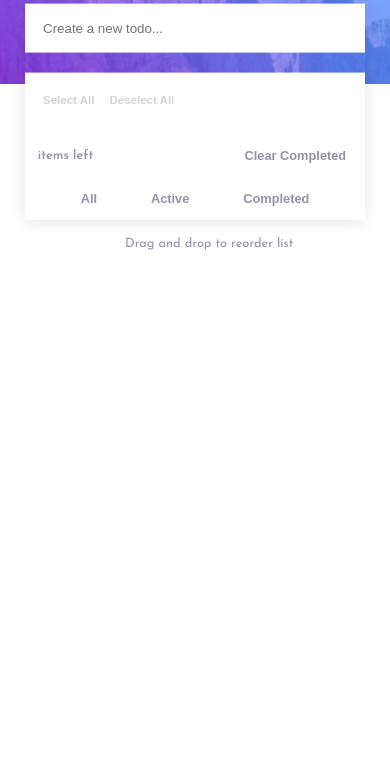
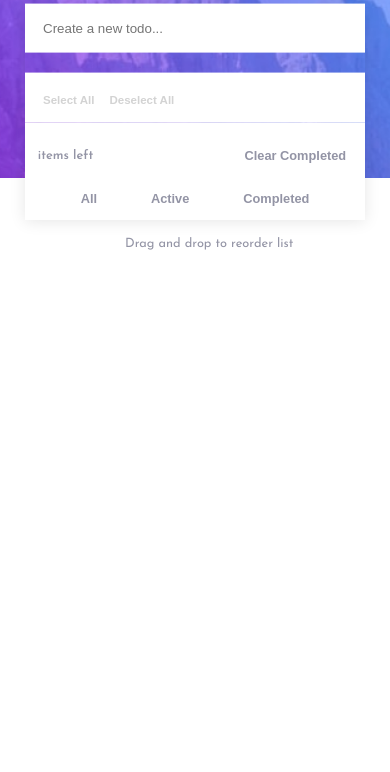
Before and after one commit to rosielockett95/ToDo-App, a plain HTML site: page frontend/index.html in a window 390 px wide. Shown: the part 72-844 px from the top of the page. Drawn offline with Linux system fonts and the light colour scheme; no server answers.

Commit message:
responsivity complete

```diff
--- a/frontend/style.css
+++ b/frontend/style.css
@@ -8,17 +8,18 @@ body {
 .background-image {
   background-image: url("images/bg-desktop-light.jpg");
   width: 100%;
-  height: 25vw;
   background-repeat: no-repeat;
   position: relative;
+  height: clamp(250px, 40vw, 500px);
 }
 
 .dark .background-image {
   background-image: url("images/bg-desktop-dark.jpg");
   width: 100%;
-  height: 25vw;
+
   background-repeat: no-repeat;
   position: relative;
+  height: clamp(200px, 40vw, 500px);
 }
 
 .completed {
@@ -257,7 +258,7 @@ button {
   .background-image {
     background-image: url("images/bg-mobile-light.jpg");
     width: 100%;
-    height: 40vw;
+
     background-size: cover;
     background-position: top;
   }
```
